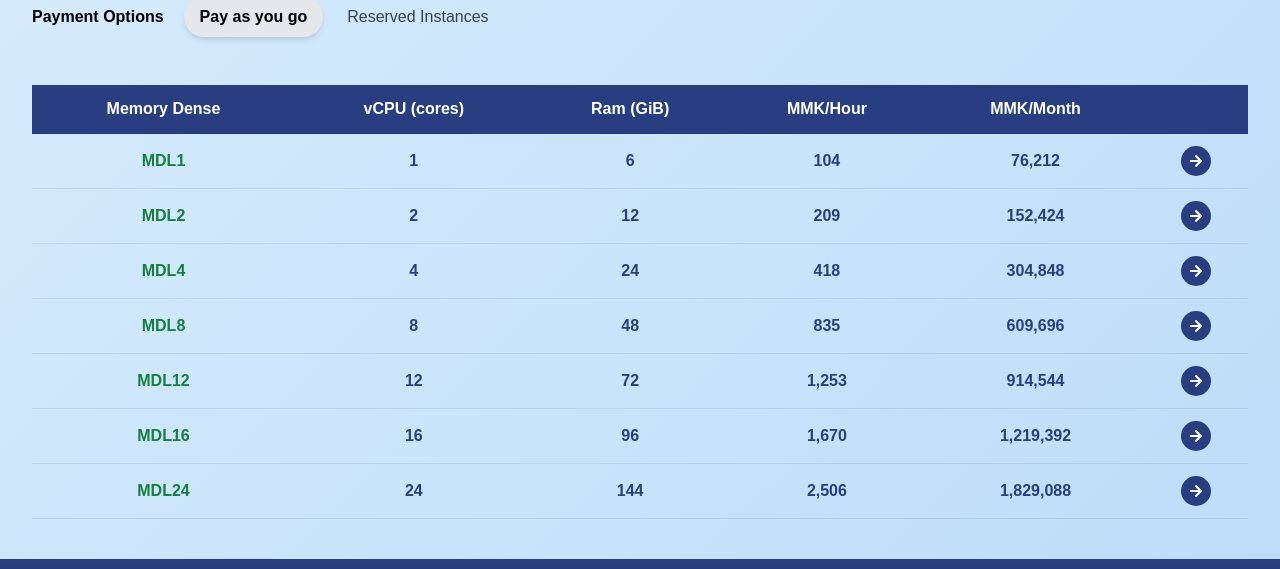
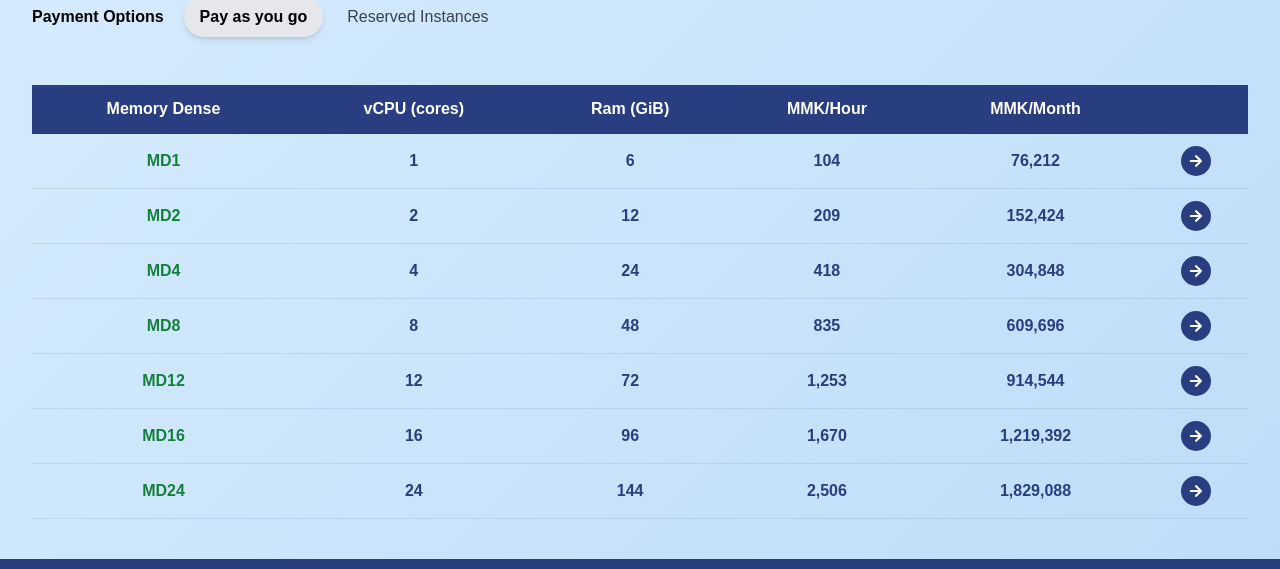
Before and after one commit to ayezinhtun/1CNGUI, a React (Vite) app: page /memory-dense in a window 1280 px wide. Shown: the part 889-1458 px from the top of the page. Built offline with nearby package versions, Linux system fonts and the light colour scheme.

Commit message:
update in main

```diff
--- a/src/pages/CPUOptimized.jsx
+++ b/src/pages/CPUOptimized.jsx
@@ -58,24 +58,24 @@ const CapsuleTabs = ({ children }) => {
 
 // Data for "Pay as you go" pricing
 const payasyougo = [
-  { CPU: "CD1", vcpu: "1", ram: "2", priceHr: "40", priceMo: "29,492" },
-  { CPU: "CD2", vcpu: "2", ram: "4", priceHr: "81", priceMo: "58,984" },
-  { CPU: "CD4", vcpu: "4", ram: "8", priceHr: "162", priceMo: "117,968" },
-  { CPU: "CD8", vcpu: "8", ram: "16", priceHr: "323", priceMo: "235,936" },
-  { CPU: "CD12", vcpu: "12", ram: "24", priceHr: "485", priceMo: "353,904" },
-  { CPU: "CD16", vcpu: "16", ram: "32", priceHr: "646", priceMo: "471,872" },
-  { CPU: "CD24", vcpu: "24", ram: "48", priceHr: "970", priceMo: "707,808" },
+  { CPU: "CO1", vcpu: "1", ram: "2", priceHr: "40", priceMo: "29,492" },
+  { CPU: "CO2", vcpu: "2", ram: "4", priceHr: "81", priceMo: "58,984" },
+  { CPU: "CO4", vcpu: "4", ram: "8", priceHr: "162", priceMo: "117,968" },
+  { CPU: "CO8", vcpu: "8", ram: "16", priceHr: "323", priceMo: "235,936" },
+  { CPU: "CO12", vcpu: "12", ram: "24", priceHr: "485", priceMo: "353,904" },
+  { CPU: "CO16", vcpu: "16", ram: "32", priceHr: "646", priceMo: "471,872" },
+  { CPU: "CO24", vcpu: "24", ram: "48", priceHr: "970", priceMo: "707,808" },
 ];
 
 // Data for "Reserved Instances" pricing
 const reservedinstances = [
-  { CPU: "CD1", vcpu: "1", ram: "2", priceYr: "294,920" },
-  { CPU: "CD2", vcpu: "2", ram: "4", priceYr: "589,840" },
-  { CPU: "CD4", vcpu: "4", ram: "8", priceYr: "1,179,680" },
-  { CPU: "CD8", vcpu: "8", ram: "16", priceYr: "2,359,360" },
-  { CPU: "CD12", vcpu: "12", ram: "24", priceYr: "3,539,040" },
-  { CPU: "CD16", vcpu: "16", ram: "32", priceYr: "4,718,720" },
-  { CPU: "CD24", vcpu: "24", ram: "48", priceYr: "7,078,080" },
+  { CPU: "CO1", vcpu: "1", ram: "2", priceYr: "294,920" },
+  { CPU: "CO2", vcpu: "2", ram: "4", priceYr: "589,840" },
+  { CPU: "CO4", vcpu: "4", ram: "8", priceYr: "1,179,680" },
+  { CPU: "CO8", vcpu: "8", ram: "16", priceYr: "2,359,360" },
+  { CPU: "CO12", vcpu: "12", ram: "24", priceYr: "3,539,040" },
+  { CPU: "CO16", vcpu: "16", ram: "32", priceYr: "4,718,720" },
+  { CPU: "CO24", vcpu: "24", ram: "48", priceYr: "7,078,080" },
 ];
 
 // Main component for the CPU-Optimized page
--- a/src/pages/ExtraCPUOptimized.jsx
+++ b/src/pages/ExtraCPUOptimized.jsx
@@ -59,26 +59,26 @@ const CapsuleTabs = ({ children }) => {
 
 // Data for "Pay as you go" pricing
 const payasyougo = [
-  { extraCPU: "CD1+", vcpu: "1", ram: "1", priceHr: "24", priceMo: "17,812" },
-  { extraCPU: "CD2+", vcpu: "2", ram: "2", priceHr: "49", priceMo: "35,624" },
-  { extraCPU: "CD4+", vcpu: "4", ram: "4", priceHr: "98", priceMo: "71,248" },
-  { extraCPU: "CD8+", vcpu: "8", ram: "8", priceHr: "195", priceMo: "142,496" },
+  { extraCPU: "eCO1", vcpu: "1", ram: "1", priceHr: "24", priceMo: "17,812" },
+  { extraCPU: "eCO2", vcpu: "2", ram: "2", priceHr: "49", priceMo: "35,624" },
+  { extraCPU: "eCO4", vcpu: "4", ram: "4", priceHr: "98", priceMo: "71,248" },
+  { extraCPU: "eCO8", vcpu: "8", ram: "8", priceHr: "195", priceMo: "142,496" },
   {
-    extraCPU: "CD12+",
+    extraCPU: "eCO12",
     vcpu: "12",
     ram: "12",
     priceHr: "293",
     priceMo: "213,744",
   },
   {
-    extraCPU: "CD16+",
+    extraCPU: "eCO16",
     vcpu: "16",
     ram: "16",
     priceHr: "390",
     priceMo: "284,992",
   },
   {
-    extraCPU: "CD24+",
+    extraCPU: "eCO24",
     vcpu: "24",
     ram: "24",
     priceHr: "586",
@@ -88,13 +88,13 @@ const payasyougo = [
 
 // Data for "Reserved Instances" pricing
 const reservedinstances = [
-  { extraCPU: "CD1+", vcpu: "1", ram: "1", priceYr: "178,120" },
-  { extraCPU: "CD2+", vcpu: "2", ram: "2", priceYr: "356,240" },
-  { extraCPU: "CD4+", vcpu: "4", ram: "4", priceYr: "712,480" },
-  { extraCPU: "CD8+", vcpu: "8", ram: "8", priceYr: "1,424,960" },
-  { extraCPU: "CD12+", vcpu: "12", ram: "12", priceYr: "2,137,440" },
-  { extraCPU: "CD16+", vcpu: "16", ram: "16", priceYr: "2,849,920" },
-  { extraCPU: "CD24+", vcpu: "24", ram: "24", priceYr: "4,274,880" },
+  { extraCPU: "eCO1", vcpu: "1", ram: "1", priceYr: "178,120" },
+  { extraCPU: "eCO2", vcpu: "2", ram: "2", priceYr: "356,240" },
+  { extraCPU: "eCO4", vcpu: "4", ram: "4", priceYr: "712,480" },
+  { extraCPU: "eCO8", vcpu: "8", ram: "8", priceYr: "1,424,960" },
+  { extraCPU: "eCO12", vcpu: "12", ram: "12", priceYr: "2,137,440" },
+  { extraCPU: "eCO16", vcpu: "16", ram: "16", priceYr: "2,849,920" },
+  { extraCPU: "eCO24", vcpu: "24", ram: "24", priceYr: "4,274,880" },
 ];
 
 // Main component for rendering the page
--- a/src/pages/MemoryDense.jsx
+++ b/src/pages/MemoryDense.jsx
@@ -58,24 +58,24 @@ const CapsuleTabs = ({ children }) => {
 
 // Data for "Pay as you go" pricing
 const payasyougo = [
-  { md: "MDL1", vcpu: "1", ram: "6", priceHr: "104", priceMo: "76,212" },
-  { md: "MDL2", vcpu: "2", ram: "12", priceHr: "209", priceMo: "152,424" },
-  { md: "MDL4", vcpu: "4", ram: "24", priceHr: "418", priceMo: "304,848" },
-  { md: "MDL8", vcpu: "8", ram: "48", priceHr: "835", priceMo: "609,696" },
-  { md: "MDL12", vcpu: "12", ram: "72", priceHr: "1,253", priceMo: "914,544" },
-  { md: "MDL16", vcpu: "16", ram: "96", priceHr: "1,670", priceMo: "1,219,392" },
-  { md: "MDL24", vcpu: "24", ram: "144", priceHr: "2,506", priceMo: "1,829,088" },
+  { md: "MD1", vcpu: "1", ram: "6", priceHr: "104", priceMo: "76,212" },
+  { md: "MD2", vcpu: "2", ram: "12", priceHr: "209", priceMo: "152,424" },
+  { md: "MD4", vcpu: "4", ram: "24", priceHr: "418", priceMo: "304,848" },
+  { md: "MD8", vcpu: "8", ram: "48", priceHr: "835", priceMo: "609,696" },
+  { md: "MD12", vcpu: "12", ram: "72", priceHr: "1,253", priceMo: "914,544" },
+  { md: "MD16", vcpu: "16", ram: "96", priceHr: "1,670", priceMo: "1,219,392" },
+  { md: "MD24", vcpu: "24", ram: "144", priceHr: "2,506", priceMo: "1,829,088" },
 ];
 
 // Data for "Reserved Instances" pricing
 const reservedinstances = [
-  { md: "MDL1", vcpu: "1", ram: "6", priceYr: "762,120" },
-  { md: "MDL2", vcpu: "2", ram: "12", priceYr: "1,524,240" },
-  { md: "MDL4", vcpu: "4", ram: "24", priceYr: "3,048,480" },
-  { md: "MDL8", vcpu: "8", ram: "48", priceYr: "6,056,960" },
-  { md: "MDL12", vcpu: "12", ram: "72", priceYr: "9,145,440" },
-  { md: "MDL16", vcpu: "16", ram: "96", priceYr: "12,193,920" },
-  { md: "MDL24", vcpu: "24", ram: "144", priceYr: "18,290,880" },
+  { md: "MD1", vcpu: "1", ram: "6", priceYr: "762,120" },
+  { md: "MD2", vcpu: "2", ram: "12", priceYr: "1,524,240" },
+  { md: "MD4", vcpu: "4", ram: "24", priceYr: "3,048,480" },
+  { md: "MD8", vcpu: "8", ram: "48", priceYr: "6,056,960" },
+  { md: "MD12", vcpu: "12", ram: "72", priceYr: "9,145,440" },
+  { md: "MD16", vcpu: "16", ram: "96", priceYr: "12,193,920" },
+  { md: "MD24", vcpu: "24", ram: "144", priceYr: "18,290,880" },
 ];
 
 export default function MemoryDense() {
--- a/src/pages/MemoryDensePlus.jsx
+++ b/src/pages/MemoryDensePlus.jsx
@@ -58,24 +58,24 @@ const CapsuleTabs = ({ children }) => {
 
 // Data for "Pay as you go" pricing
 const payasyougo = [
-  { md: "MDL1+", vcpu: "1", ram: "8", priceHr: "136", priceMo: "99,572" },
-  { md: "MDL2+", vcpu: "2", ram: "16", priceHr: "273", priceMo: "199,144" },
-  { md: "MDL4+", vcpu: "4", ram: "32", priceHr: "546", priceMo: "398,288" },
-  { md: "MDL8+", vcpu: "8", ram: "64", priceHr: "1,091", priceMo: "796,576" },
-  { md: "MDL12+", vcpu: "12", ram: "96", priceHr: "1,637", priceMo: "1,194,864" },
-  { md: "MDL16+", vcpu: "16", ram: "128", priceHr: "2,182", priceMo: "1,593,152" },
-  { md: "MDL24+", vcpu: "24", ram: "192", priceHr: "3,274", priceMo: "2,389,728" },
+  { md: "eMD1", vcpu: "1", ram: "8", priceHr: "136", priceMo: "99,572" },
+  { md: "eMD2", vcpu: "2", ram: "16", priceHr: "273", priceMo: "199,144" },
+  { md: "eMD4", vcpu: "4", ram: "32", priceHr: "546", priceMo: "398,288" },
+  { md: "eMD8", vcpu: "8", ram: "64", priceHr: "1,091", priceMo: "796,576" },
+  { md: "eMD12", vcpu: "12", ram: "96", priceHr: "1,637", priceMo: "1,194,864" },
+  { md: "eMD16", vcpu: "16", ram: "128", priceHr: "2,182", priceMo: "1,593,152" },
+  { md: "eMD24", vcpu: "24", ram: "192", priceHr: "3,274", priceMo: "2,389,728" },
 ];
 
 // Data for "Reserved Instances" pricing
 const reservedinstances = [
-  { md: "MDL1+", vcpu: "1", ram: "8", priceYr: "995,720" },
-  { md: "MDL2+", vcpu: "2", ram: "16", priceYr: "1,991,440" },
-  { md: "MDL4+", vcpu: "4", ram: "32", priceYr: "3,982,880" },
-  { md: "MDL8+", vcpu: "8", ram: "64", priceYr: "7,965,760" },
-  { md: "MDL12+", vcpu: "12", ram: "96", priceYr: "11,948,640" },
-  { md: "MDL16+", vcpu: "16", ram: "128", priceYr: "15,931,520" },
-  { md: "MDL24+", vcpu: "24", ram: "192", priceYr: "23,897,280" },
+  { md: "eMD1", vcpu: "1", ram: "8", priceYr: "995,720" },
+  { md: "eMD2", vcpu: "2", ram: "16", priceYr: "1,991,440" },
+  { md: "eMD4", vcpu: "4", ram: "32", priceYr: "3,982,880" },
+  { md: "eMD8", vcpu: "8", ram: "64", priceYr: "7,965,760" },
+  { md: "eMD12", vcpu: "12", ram: "96", priceYr: "11,948,640" },
+  { md: "eMD16", vcpu: "16", ram: "128", priceYr: "15,931,520" },
+  { md: "eMD24", vcpu: "24", ram: "192", priceYr: "23,897,280" },
 ];
 
 export default function MemoryDensePlus() {
```
